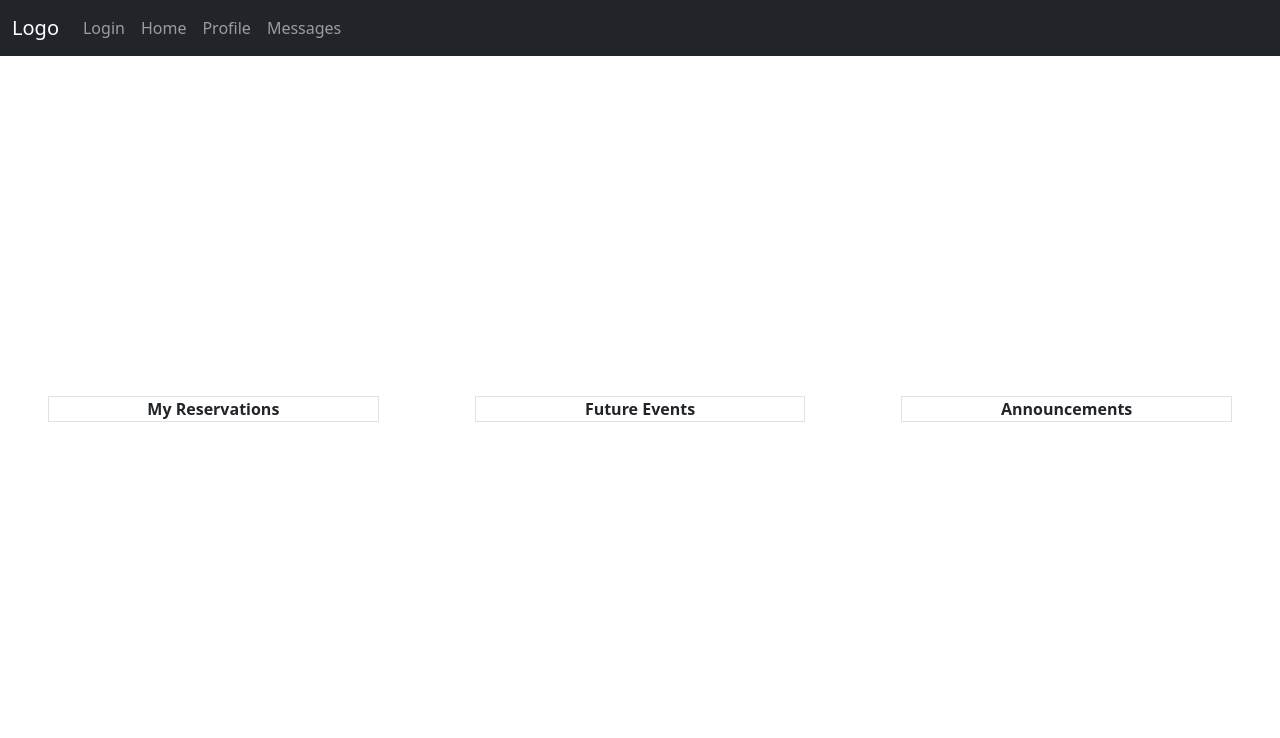
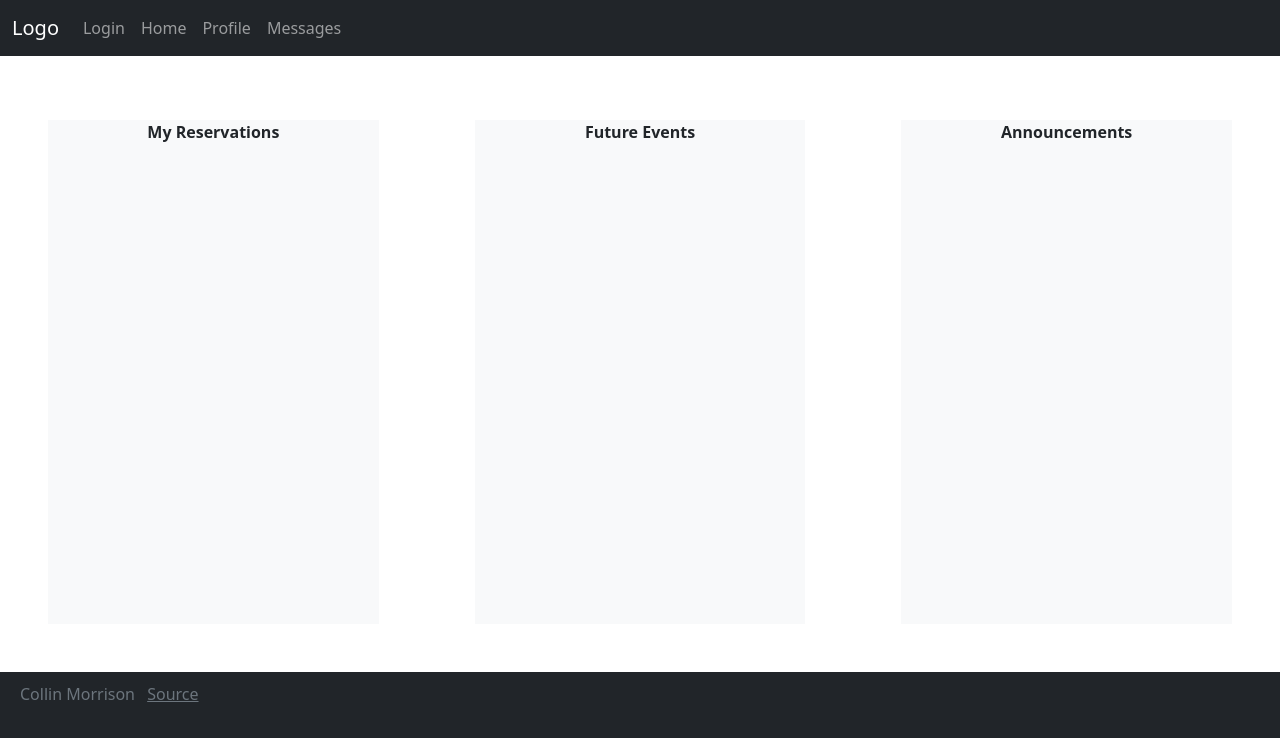
Before and after one commit to CollinMorrison/startup, a plain HTML site: page index.html in a window 1280 px wide. Drawn offline with nearby package versions, Linux system fonts and the light colour scheme.

Commit message:
Finished the login page and fixed styling for the body of index.html

```diff
--- a/index.html
+++ b/index.html
@@ -17,7 +17,7 @@
           crossorigin="anonymous"
         />
     </head>
-    <body>
+    <body style="height: 75vh">
         <nav class="navbar navbar-dark navbar-expand-sm bg-dark">
             <div class="container-fluid">
                 <ul class="navbar-nav">
@@ -37,22 +37,26 @@
                 </ul>
             </div>
         </nav>
-        <main>
-            <div class="container-fluid mt-3">
-                <div class="row">
-                    <div class="col border m-5 text-center">
+        <main style="height: 100%">
+            <div class="container-fluid h-100 mt-3">
+                <div class="row h-100">
+                    <div class="col m-5 text-center bg-light">
                         <strong>My Reservations</strong>
                     </div>
-                    <div class="col border m-5 text-center">
+                    <div class="col m-5 text-center bg-light">
                         <strong>Future Events</strong>
                     </div>
-                    <div class="col border m-5 text-center">
+                    <div class="col m-5 text-center bg-light">
                         <strong>Announcements</strong>
                     </div>
                 </div>
             </div>
         </main>
     </body>
-    <footer>
-
+    <footer class="bg-dark text-dark text-muted h-100">
+        <div class="container-fluid padding-top">
+            <span class="text-reset m-2">Collin Morrison</span>
+            <a class="text-reset" href="https://github.com/CollinMorrison/startup">Source</a>
+        </div>
     </footer>
+</html>
--- a/main.css
+++ b/main.css
@@ -1,13 +1,17 @@
-body {
+.body {
     display: flex;
     flex-direction: column;
     min-width: 375px;
   }
 
-main {
+.main {
     flex: 1 calc(100vh - 110px);
     display: flex;
     flex-direction: column;
     align-items: center;
     justify-content: space-around;
   }
+
+.padding-top {
+    padding-top: 10px;
+}
```
Also changed, not shown: login.html (+8 -3 lines).
